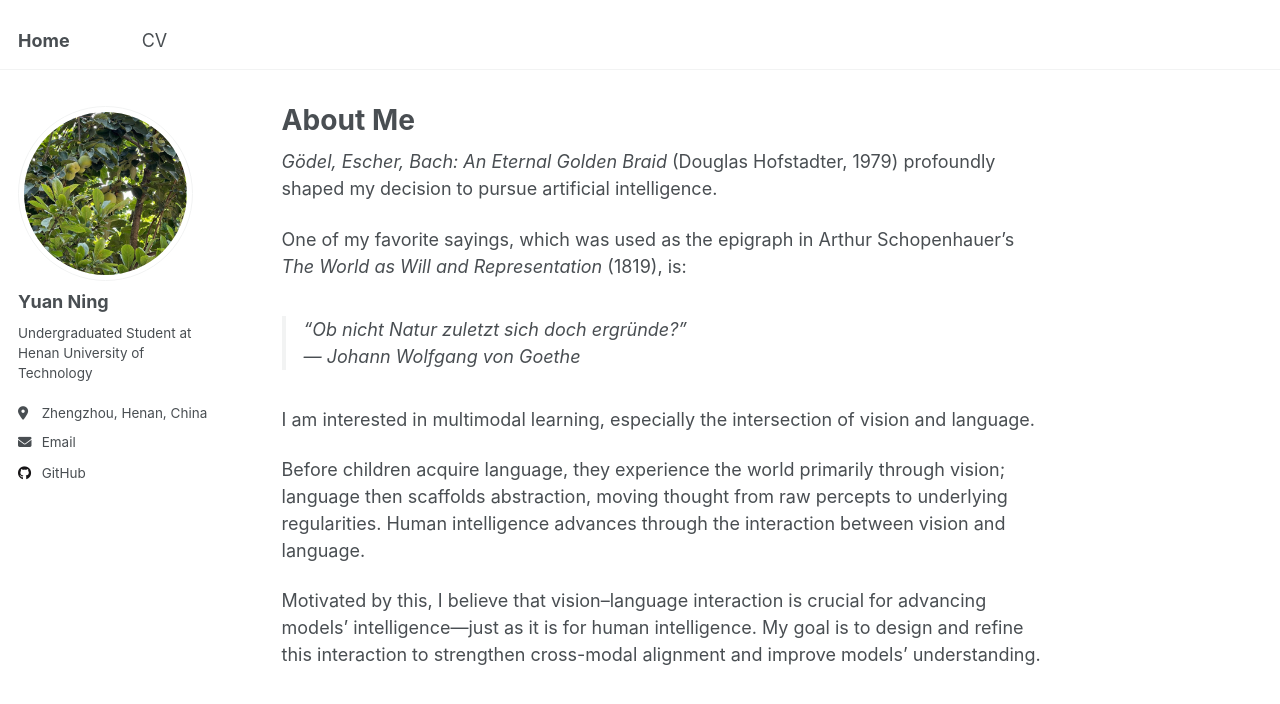
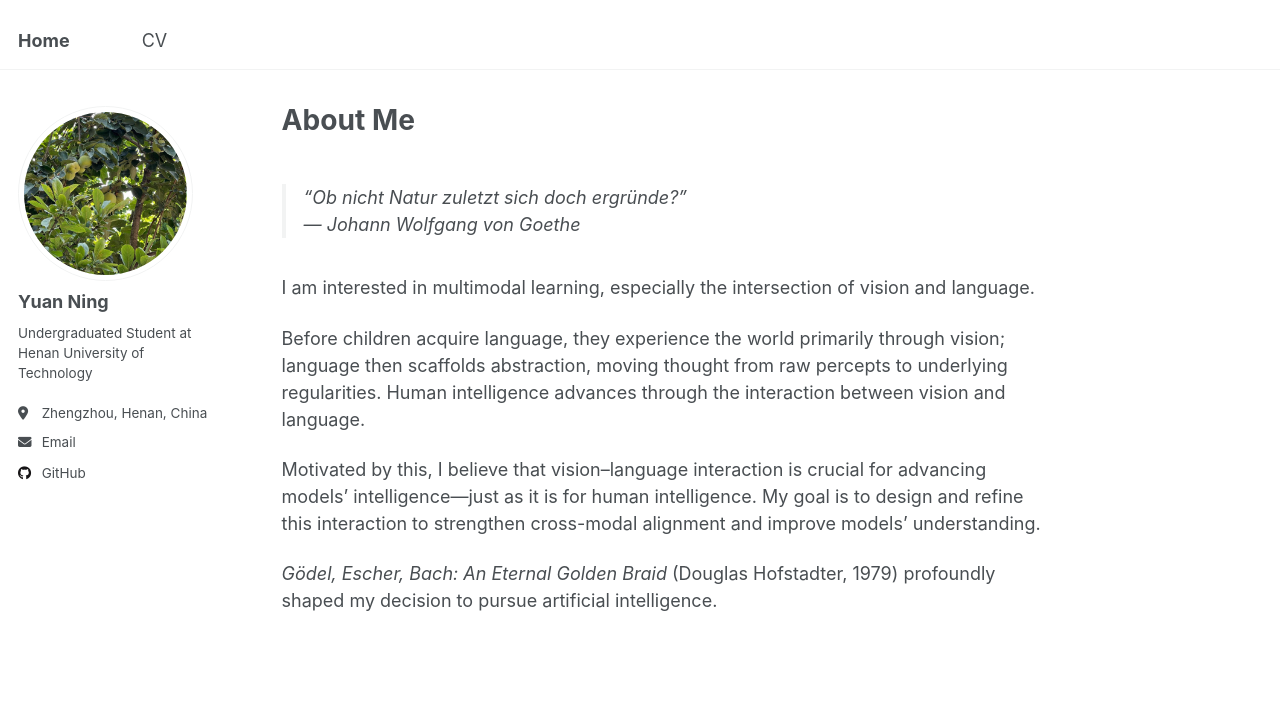
Before and after one commit to YuanN1ng/YuanN1ng.github.io, a Jekyll site: the page built from _pages/about.md, in a window 1280 px wide and 1145 px high, cut to the strip 0-949 px from the top of the window. Shown: the top 704 px of the strip. Built offline with Jekyll 4.4.1, drawn with Linux system fonts in a browser that asks for light colours.

Commit message:
Update about.md

```diff
--- a/_pages/about.md
+++ b/_pages/about.md
@@ -7,10 +7,6 @@ redirect_from:
   - /about.html
 ---
 
-*Gödel, Escher, Bach: An Eternal Golden Braid* (Douglas Hofstadter, 1979) profoundly shaped my decision to pursue artificial intelligence.
-
-One of my favorite sayings, which was used as the epigraph in Arthur Schopenhauer’s *The World as Will and Representation* (1819), is:
-
 > *“Ob nicht Natur zuletzt sich doch ergründe?”*
 > — Johann Wolfgang von Goethe
 
@@ -19,3 +15,6 @@ I am interested in multimodal learning, especially the intersection of vision an
 Before children acquire language, they experience the world primarily through vision; language then scaffolds abstraction, moving thought from raw percepts to underlying regularities. Human intelligence advances through the interaction between vision and language.
 
 Motivated by this, I believe that vision–language interaction is crucial for advancing models’ intelligence—just as it is for human intelligence. My goal is to design and refine this interaction to strengthen cross-modal alignment and improve models’ understanding.
+
+*Gödel, Escher, Bach: An Eternal Golden Braid* (Douglas Hofstadter, 1979) profoundly shaped my decision to pursue artificial intelligence.
+{: .aside-note}
```
